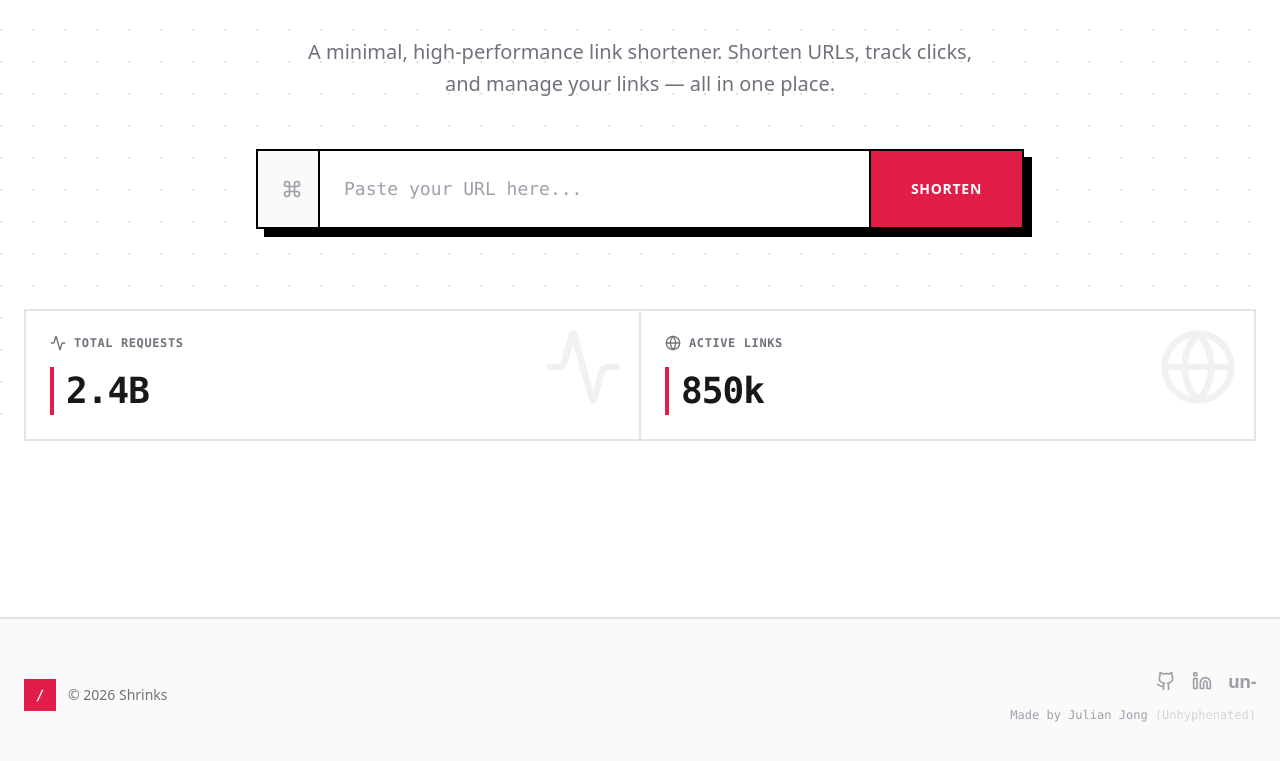
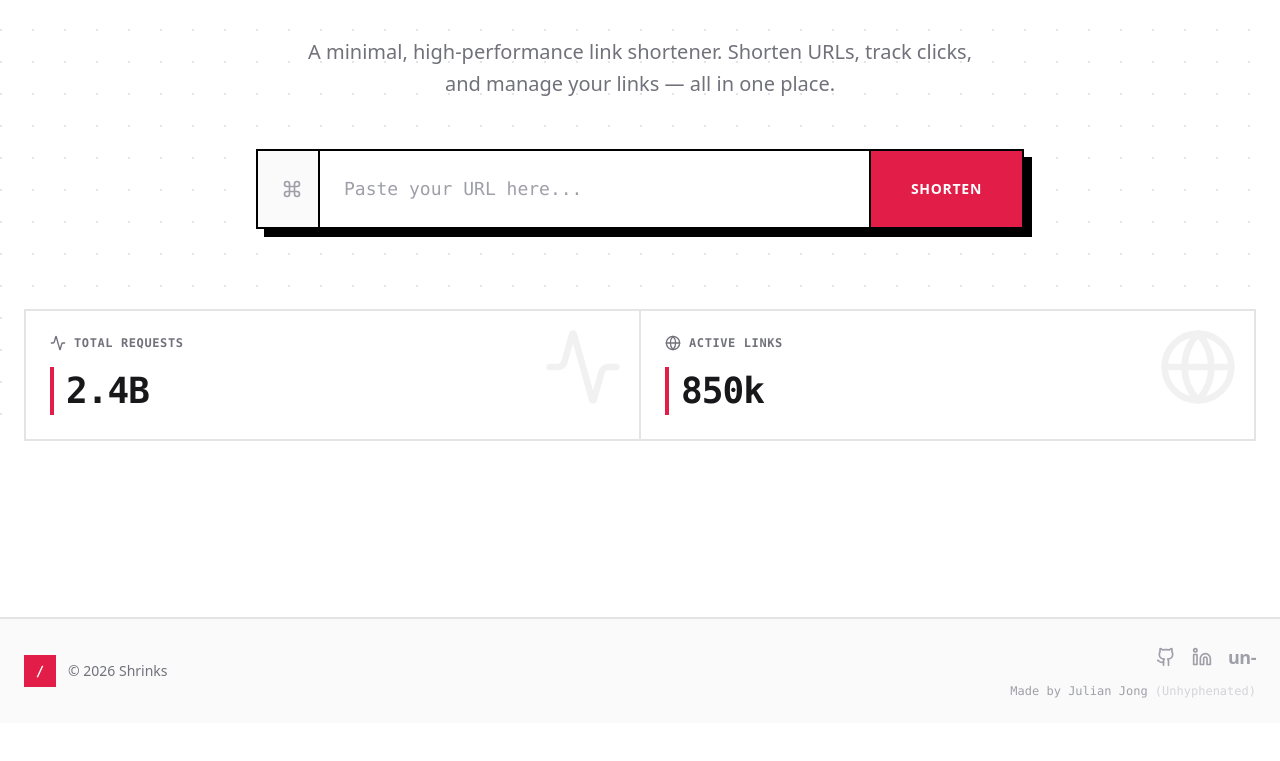
Before and after one commit to Unhyphenated/shrinks, a React (Vite) app in the folder frontend/: page / in a window 1280 px wide. Shown: the part 355-1116 px from the top of the page. After the commit the page ends 1078 px from the top, so only its background shows below. Built offline with nearby package versions, Linux system fonts and the light colour scheme; no server answers.

Commit message:
fix: reduce size of footer

```diff
--- a/frontend/src/App.tsx
+++ b/frontend/src/App.tsx
@@ -49,7 +49,7 @@ function AppContent() {
         )}
       </main>
 
-      <footer className="relative border-t-2 border-zinc-200 bg-zinc-50 py-12 mt-auto overflow-hidden">
+      <footer className="relative border-t-2 border-zinc-200 bg-zinc-50 py-6 mt-auto overflow-hidden">
         <div className="max-w-7xl mx-auto px-6 relative z-10">
           <div className="flex flex-col md:flex-row items-center justify-between gap-8">
             {/* Left: Shrinks logo + copyright */}
```
